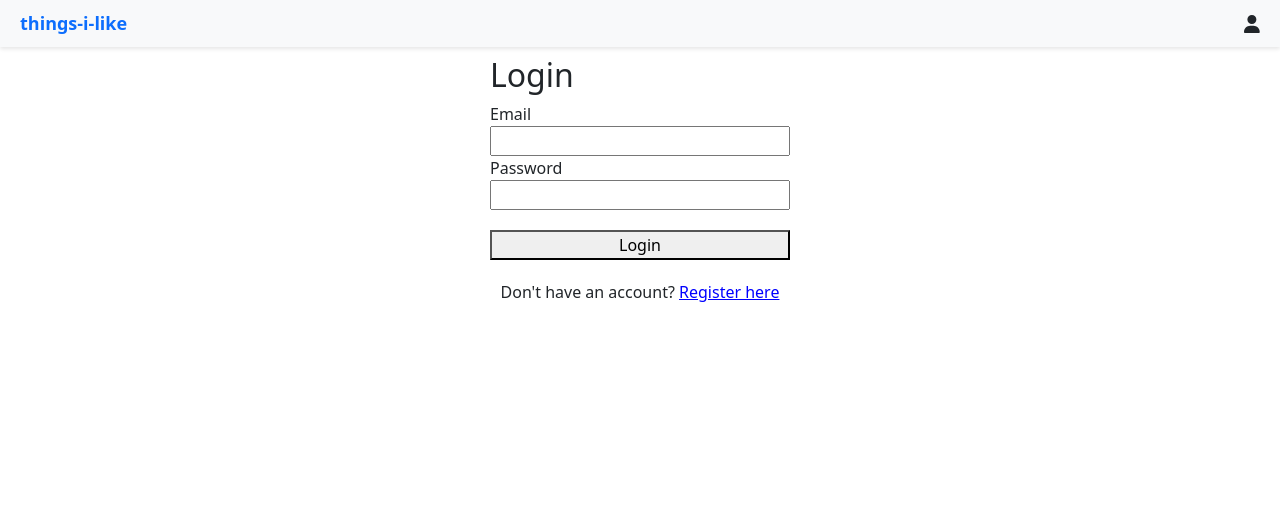
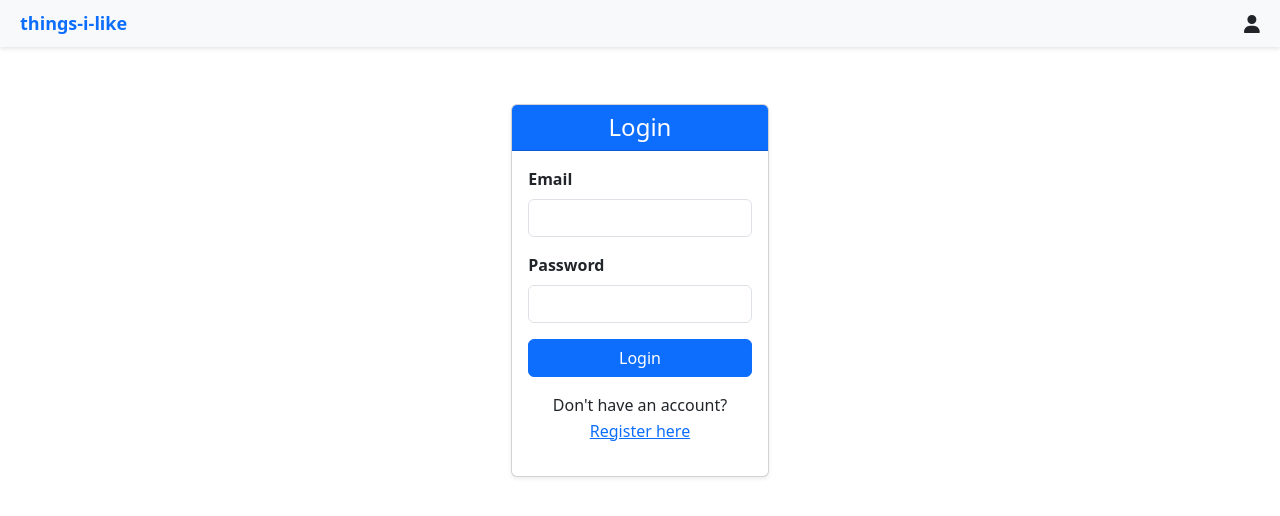
Before and after one commit to jeremingo/things-i-like, a React (Vite) app in the folder apps/frontend/: page /login in a window 1280 px wide. Shown: the top 516 px of the page. Built offline with nearby package versions, Linux system fonts and the light colour scheme.

Commit message:
gh-76 Prettify Login

```diff
--- a/apps/frontend/src/Login.tsx
+++ b/apps/frontend/src/Login.tsx
@@ -11,14 +11,14 @@ const schema = z.object({
     .nonempty('Email is required'),
   password: z.string()
     .nonempty('Password is required'),
-})
+});
 
 type FormData = z.infer<typeof schema>;
 
 const Login: React.FC = () => {
   const { register, handleSubmit, formState } = useForm<FormData>({
     resolver: zodResolver(schema),
-    mode: 'onChange'
+    mode: 'onChange',
   });
   const navigate = useNavigate();
 
@@ -41,37 +41,67 @@ const Login: React.FC = () => {
   };
 
   return (
-    <div style={{ display: 'flex', justifyContent: 'center', alignItems: 'center' }}>
-      <form onSubmit={handleSubmit(onSubmit)} style={{ display: 'flex', flexDirection: 'column', width: '300px' }}>
-        <h2>Login</h2>
-        <label htmlFor="email">Email</label>
-        <input {...register('email')} type="email" id="email" />
-        {formState.errors.email && <p>{formState.errors.email?.message}</p>}
+    <div className="container mt-5">
+      <div className="row justify-content-center">
+        <div className="col-lg-4 col-md-6">
+          <div className="card shadow-sm">
+            <div className="card-header bg-primary text-white">
+              <h4 className="mb-0 text-center">Login</h4>
+            </div>
+            <div className="card-body">
+              <form onSubmit={handleSubmit(onSubmit)}>
+                <div className="mb-3">
+                  <label htmlFor="email" className="form-label fw-bold">
+                    Email
+                  </label>
+                  <input
+                    {...register('email')}
+                    type="email"
+                    id="email"
+                    className={`form-control ${formState.errors.email ? 'is-invalid' : ''}`}
+                  />
+                  {formState.errors.email && (
+                    <div className="invalid-feedback">{formState.errors.email?.message}</div>
+                  )}
+                </div>
 
-        <label htmlFor="password">Password</label>
-        <input {...register('password')} type="password" id="password" />
-        {formState.errors.password && <p>{formState.errors.password?.message}</p>}
+                <div className="mb-3">
+                  <label htmlFor="password" className="form-label fw-bold">
+                    Password
+                  </label>
+                  <input
+                    {...register('password')}
+                    type="password"
+                    id="password"
+                    className={`form-control ${formState.errors.password ? 'is-invalid' : ''}`}
+                  />
+                  {formState.errors.password && (
+                    <div className="invalid-feedback">{formState.errors.password?.message}</div>
+                  )}
+                </div>
 
-        <button type="submit" style={{ marginTop: '20px' }}>Login</button>
-        <p style={{ marginTop: '20px', textAlign: 'center' }}>
+                <div className="d-grid">
+                  <button type="submit" className="btn btn-primary">
+                    Login
+                  </button>
+                </div>
+
+                <p className="mt-3 text-center">
                   Don't have an account?{' '}
                   <button
                     type="button"
                     onClick={() => navigate('/register')}
-            style={{
-              background: 'none',
-              border: 'none',
-              color: 'blue',
-              textDecoration: 'underline',
-              cursor: 'pointer',
-              padding: 0,
-            }}
+                    className="btn btn-link p-0"
                   >
                     Register here
                   </button>
                 </p>
               </form>
             </div>
+          </div>
+        </div>
+      </div>
+    </div>
   );
 };
 
```
Lines whose indentation alone changed are shown as unchanged.
